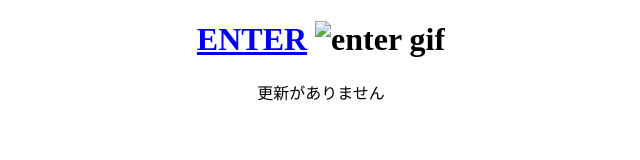
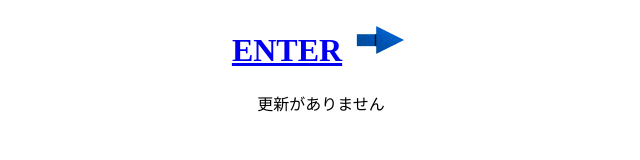
Before and after one commit to rednagfire/rednagfire.github.io, a plain HTML site: page index.html in a window 1280 px wide. Shown: the whole page, without its empty margins (319-959 px from the left). Drawn offline with Linux system fonts and the light colour scheme.

Commit message:
Update index.html gif変更

```diff
--- a/index.html
+++ b/index.html
@@ -7,7 +7,7 @@
 <body>
 <center>
 <h1><a href="main.html">ENTER</a>
-   <img src="images/arrow1.gif" alt="enter gif">
+   <img src="arrow1.gif">
 </h1>
 <p>更新がありません</p>
 </center>
```
